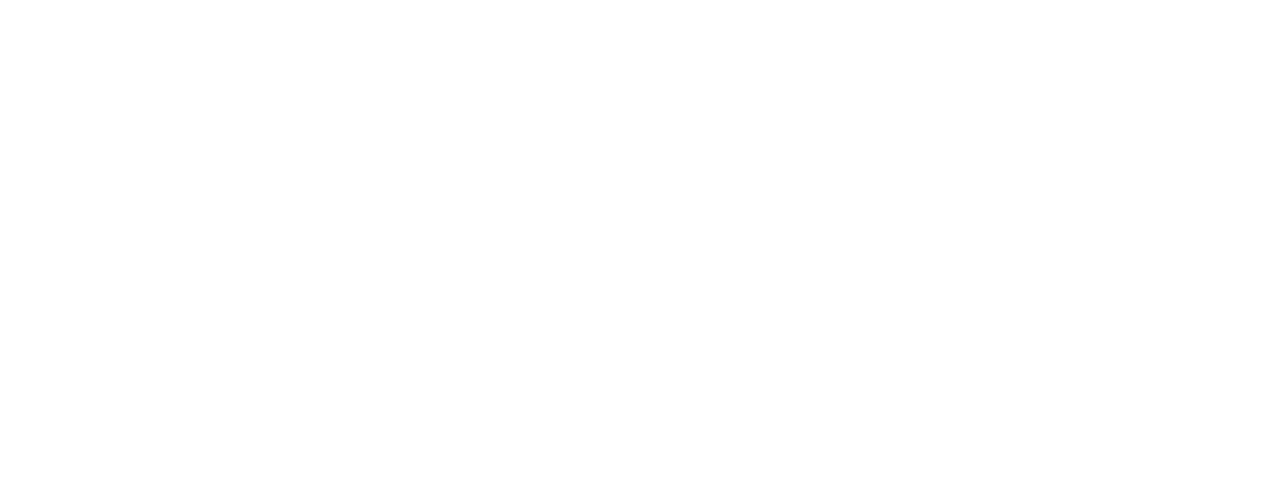
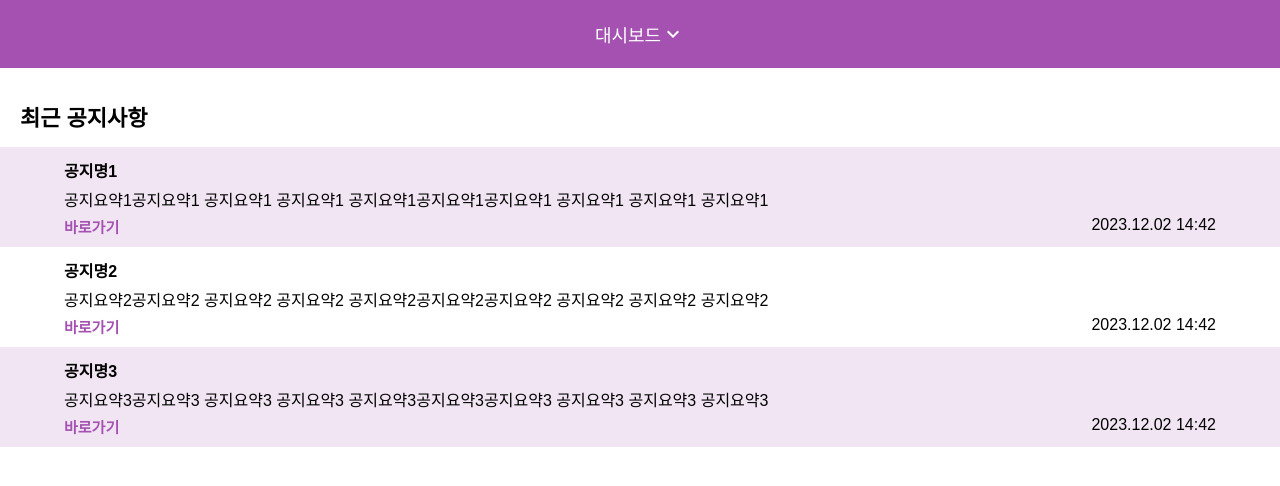
Before and after one commit to ssu-db/db, a React (Create React App) app: page /subject in a window 1280 px wide. Before the commit this address had no page. Shown: the top 486 px of the page. Built offline with nearby package versions, Linux system fonts and the light colour scheme.

Commit message:
공지사항 구현 완료

```diff
--- a/src/App.tsx
+++ b/src/App.tsx
@@ -4,6 +4,7 @@
 import Dashboard from "./pages/Dashboard";
 import Home from "./pages/Home";
 import MyInfo from "./pages/MyInfo";
+import SubjectHome from "./pages/SubjectHome";
 
 import "./App.css";
 
@@ -15,6 +16,7 @@
           <Route path="/" element={<Home />}>
             <Route path="/dashboard" element={<Dashboard />} />
             <Route path="/myInfo" element={<MyInfo />} />
+            <Route path="/subject" element={<SubjectHome />} />
           </Route>
         </Routes>
       </BrowserRouter>
--- a/src/Component/Header.tsx
+++ b/src/Component/Header.tsx
@@ -1,20 +1,51 @@
 import React from "react";
+import KeyboardArrowDownIcon from "@mui/icons-material/KeyboardArrowDown";
+import MenuItem from "@mui/material/MenuItem";
 
 import { StyledHeader } from "../css/Header";
-
-import Menu from "./Menu";
+import { MenuButton, StyledMenu } from "../css/Menu";
+import { menuProps } from "../pages/Home";
 
 interface HeaderProps {
   title: string;
+  menu: menuProps[];
 }
 
-const Header = ({ title }: HeaderProps) => {
-  const options = ["대시보드"];
+const Header = ({ title, menu }: HeaderProps) => {
+  const [anchorEl, setAnchorEl] = React.useState<null | HTMLElement>(null);
+  const open = Boolean(anchorEl);
+  const handleClick = (event: React.MouseEvent<HTMLElement>) => {
+    setAnchorEl(event.currentTarget);
+  };
+  const handleClose = () => {
+    setAnchorEl(null);
+  };
 
   return (
     <StyledHeader>
-      <Menu options={options} />
-      <span>{title}</span>
+      <MenuButton onClick={handleClick}>
+        {title}
+        <KeyboardArrowDownIcon />
+      </MenuButton>
+      <StyledMenu
+        id="long-menu"
+        anchorEl={anchorEl}
+        open={open}
+        onClose={handleClose}
+      >
+        {menu.map((menu, index) => (
+          <MenuItem
+            key={index}
+            selected={menu.menu === title}
+            onClick={() => {
+              handleClose();
+              menu.onClick();
+            }}
+          >
+            {menu.menu}
+          </MenuItem>
+        ))}
+      </StyledMenu>
     </StyledHeader>
   );
 };
--- a/src/css/Header.tsx
+++ b/src/css/Header.tsx
@@ -5,6 +5,9 @@
   height: 68px;
   position: fixed;
   top: 0;
+  display: flex;
+  align-items: center;
+  justify-content: center;
   background: #a451b1;
 
   span {
--- a/src/css/Menu.tsx
+++ b/src/css/Menu.tsx
@@ -4,10 +4,8 @@
 
 export const MenuButton = styled(IconButton)`
   &.MuiButtonBase-root {
-    position: absolute;
-    top: 13px;
-    left: 10px;
     color: white;
+    font-size: 18px;
   }
 `;
 
--- /dev/null
+++ b/src/css/SubjectHome.tsx
@@ -0,0 +1,62 @@
+import styled from "styled-components";
+
+export const Title = styled("div")`
+  margin-top: 100px;
+  margin-left: 20px;
+  margin-bottom: 15px;
+  font-size: 22px;
+  font-weight: bold;
+`;
+
+export const NoticeWrap = styled("div")`
+  .notice {
+    height: 100px;
+    display: flex;
+    justify-content: center;
+  }
+
+  .container {
+    width: 90%;
+    height: 100px;
+    display: flex;
+    flex-direction: column;
+    align-items: center;
+    justify-content: center;
+    gap: 5px;
+    padding: 0 20px;
+  }
+
+  > .notice:nth-child(odd) {
+    background: rgba(164, 81, 177, 0.15);
+  }
+
+  span {
+    width: 100%;
+    display: inline-block;
+    overflow: hidden;
+    white-space: nowrap;
+    text-overflow: ellipsis;
+    word-break: break-all;
+  }
+
+  .name {
+    font-weight: bold;
+  }
+
+  .link {
+    color: #a451b1;
+    font-size: 15px;
+    font-weight: bold;
+  }
+
+  .date {
+    text-align: right;
+  }
+
+  .notice_footer {
+    width: 100%;
+    display: flex;
+    flex-direction: row;
+    justify-content: space-between;
+  }
+`;
--- a/src/pages/Dashboard.tsx
+++ b/src/pages/Dashboard.tsx
@@ -2,10 +2,6 @@
 import { useOutletContext } from "react-router-dom";
 
 import { Background, Container, InfoWrap, StyledCard } from "../css/Dashboard";
-
-interface TitleProps {
-  setTitle: (title: string) => void;
-}
 
 const dummy = [
   {
@@ -27,12 +23,6 @@
 ];
 
 const Dashboard = () => {
-  const { setTitle } = useOutletContext<TitleProps>();
-
-  useEffect(() => {
-    setTitle("대시보드");
-  }, []);
-
   return (
     <Container>
       {dummy.map((data, index) => {
--- a/src/pages/Home.tsx
+++ b/src/pages/Home.tsx
@@ -1,14 +1,49 @@
-import React, { useState } from "react";
+import React, { useEffect, useState } from "react";
 import { Outlet } from "react-router";
+import { useNavigate } from "react-router-dom";
 
 import Header from "../Component/Header";
 
+export interface menuProps {
+  menu: string;
+  onClick: () => void;
+}
+
 const Home = () => {
-  const [title, setTitle] = useState<string>("Home");
+  const navigator = useNavigate();
+  const [menu, setMenu] = useState<menuProps[]>([]);
+  const [title, setTitle] = useState<string>("대시보드");
+
+  useEffect(() => {
+    setMenu([
+      {
+        menu: "데이터베이스 (대면) (00000000)",
+        onClick: () => {
+          setTitle("데이터베이스 (대면) (00000000)");
+          navigator("/subject");
+        },
+      },
+      {
+        menu: "대시보드",
+        onClick: () => {
+          setTitle("대시보드");
+          navigator("/dashboard");
+        },
+      },
+      {
+        menu: "내 정보",
+        onClick: () => {
+          setTitle("내 정보");
+          navigator("/myInfo");
+        },
+      },
+    ]);
+  }, []);
+
   return (
     <>
-      <Header title={title} />
-      <Outlet context={{ setTitle }} />
+      <Header title={title} menu={menu} />
+      <Outlet />
     </>
   );
 };
--- a/src/pages/MyInfo.tsx
+++ b/src/pages/MyInfo.tsx
@@ -1,4 +1,5 @@
-import React from "react";
+import React, { useEffect } from "react";
+import { useOutletContext } from "react-router-dom";
 
 import Footer from "../Component/Footer";
 import { InfoWrap } from "../css/MyInfo";
--- /dev/null
+++ b/src/pages/SubjectHome.tsx
@@ -0,0 +1,50 @@
+import React from "react";
+
+import { NoticeWrap, Title } from "../css/SubjectHome";
+
+const dummyData = [
+  {
+    name: "공지명1",
+    content:
+      "공지요약1공지요약1 공지요약1 공지요약1 공지요약1공지요약1공지요약1 공지요약1 공지요약1 공지요약1",
+    date: "2023.12.02 14:42",
+  },
+  {
+    name: "공지명2",
+    content:
+      "공지요약2공지요약2 공지요약2 공지요약2 공지요약2공지요약2공지요약2 공지요약2 공지요약2 공지요약2",
+    date: "2023.12.02 14:42",
+  },
+  {
+    name: "공지명3",
+    content:
+      "공지요약3공지요약3 공지요약3 공지요약3 공지요약3공지요약3공지요약3 공지요약3 공지요약3 공지요약3",
+    date: "2023.12.02 14:42",
+  },
+];
+
+const SubjectHome = () => {
+  return (
+    <>
+      <Title>최근 공지사항</Title>
+      <NoticeWrap>
+        {dummyData.map((data, index) => {
+          return (
+            <div key={index} className={"notice"}>
+              <div className={"container"}>
+                <span className={"name"}>{data.name}</span>
+                <span>{data.content}</span>
+                <div className={"notice_footer"}>
+                  <span className={"link"}>바로가기</span>
+                  <span className={"date"}>{data.date}</span>
+                </div>
+              </div>
+            </div>
+          );
+        })}
+      </NoticeWrap>
+    </>
+  );
+};
+
+export default SubjectHome;
```
